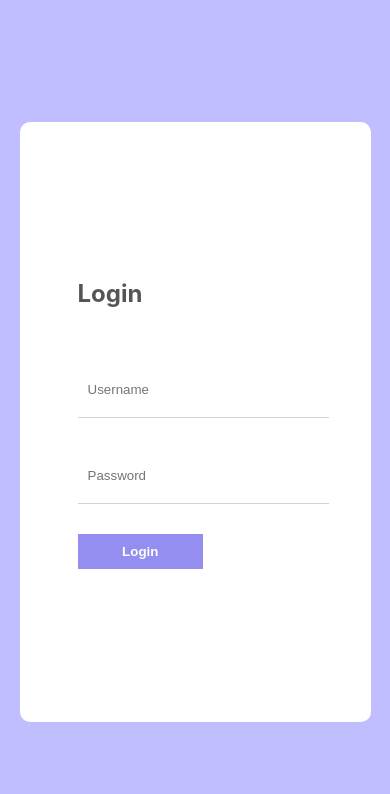
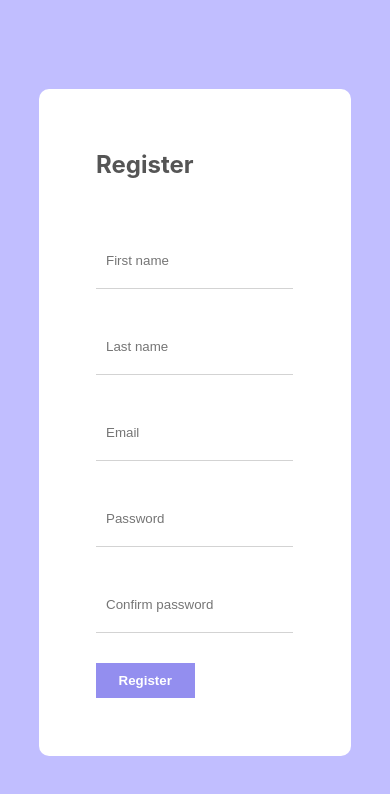
Before and after one commit to TrieuThanhTung/fe_autoeva, a React (Vite) app: page / in a window 390 px wide. Shown: the top 794 px of the page. Built offline with nearby package versions, Linux system fonts and the light colour scheme.

Commit message:
add page sign up

```diff
--- a/src/App.tsx
+++ b/src/App.tsx
@@ -1,11 +1,12 @@
 import './App.scss'
 import Login from './pages/login/Login'
+import Signup from './pages/signup/Signup'
 
 function App() {
 
   return (
     <>
-      <Login />
+      <Signup />
     </>
   )
 }
--- /dev/null
+++ b/src/pages/signup/Signup.tsx
@@ -0,0 +1,36 @@
+import "./signup.scss"
+import { Link } from "react-router-dom"
+
+const Signup = () => {
+  return (
+    <div className="register">
+      <div className="card">
+        <div className="left">
+          <h1>Lama Social.</h1>
+          <p>
+            Lorem ipsum dolor sit amet consectetur adipisicing elit. Libero cum,
+            alias totam numquam ipsa exercitationem dignissimos, error nam,
+            consequatur.
+          </p>
+          <span>Do you have an account?</span>
+          <Link to="/login">
+          <button>Login</button>
+          </Link>
+        </div>
+        <div className="right">
+          <h1>Register</h1>
+          <form>
+            <input type="text" placeholder="First name" />
+            <input type="text" placeholder="Last name" />
+            <input type="email" placeholder="Email" />
+            <input type="password" placeholder="Password" />
+            <input type="password" placeholder="Confirm password" />
+            <button>Register</button>
+          </form>
+        </div>
+      </div>
+    </div>
+  )
+}
+
+export default Signup
--- /dev/null
+++ b/src/pages/signup/signup.scss
@@ -0,0 +1,158 @@
+.register {
+  height: 100vh;
+  background-color: rgb(193, 190, 255);
+  display: flex;
+  align-items: center;
+  justify-content: center;
+
+  .card {
+    width: 50%;
+    display: flex;
+    flex-direction: row-reverse;
+    background-color: white;
+    border-radius: 10px;
+    min-height: 600px;
+    overflow: hidden;
+
+    .left {
+      width: 50%;
+      background: linear-gradient(rgba(39, 11, 96, 0.5), rgba(39, 11, 96, 0.5)),
+        url("https://images.pexels.com/photos/4881619/pexels-photo-4881619.jpeg?auto=compress&cs=tinysrgb&w=1600")
+          center;
+      background-size: cover;
+      padding: 50px;
+      display: flex;
+      flex-direction: column;
+      gap: 30px;
+      color: white;
+
+      h1 {
+        font-size: 100px;
+        line-height: 100px;
+      }
+
+      p {
+      }
+
+      span {
+        font-size: 14px;
+      }
+
+      button {
+        width: 50%;
+        padding: 10px;
+        border: none;
+        background-color: white;
+        color: rebeccapurple;
+        font-weight: bold;
+        cursor: pointer;
+      }
+    }
+
+    .right {
+      flex: 1;
+      padding: 50px;
+      display: flex;
+      flex-direction: column;
+      gap: 50px;
+      justify-content: center;
+
+      h1 {
+      color: #555;
+      }
+
+      form {
+        display: flex;
+        flex-direction: column;
+        gap: 30px;
+
+        input {
+        border: none;
+        border-bottom: 1px solid lightgray;
+        padding: 20px 10px;
+        }
+
+        button {
+          width: 50%;
+          padding: 10px;
+          border: none;
+          background-color: #938eef;
+          color: white;
+          font-weight: bold;
+          cursor: pointer;
+        }
+      }
+    }
+  }
+}
+
+
+@media (max-width: 1280px) {
+  card {
+    width: 60% !important;
+    height: auto;
+    max-height: 90dvh;
+    display: flex;
+    flex-direction: column;
+    align-items: center;
+  }
+
+  .left, .right {
+    margin: 32px;
+    flex: none;
+    width: 100%;
+    padding: 20px;
+  }
+
+  .card {
+    width: 90%;
+    flex-direction: column;
+    min-height: auto;
+
+    .left {
+      display: none !important;
+    }
+
+    .right {
+      margin: 8px;
+    }
+  }
+}
+
+@media (max-width: 768px) {
+  .card {
+    width: 70% !important;
+    flex-direction: column;
+
+    .left {
+      display: none !important;
+    }
+
+    .right {
+      padding: 20px;
+      gap: 30px;
+
+      h1 {
+        font-size: 24px;
+      }
+
+      form {
+        gap: 20px;
+
+        input {
+          padding: 15px;
+        }
+
+        button {
+          width: 100%;
+        }
+      }
+    }
+  }
+}
+
+@media (max-width: 768px) {
+  .card {
+    width: 80% !important;
+  }
+}
```
